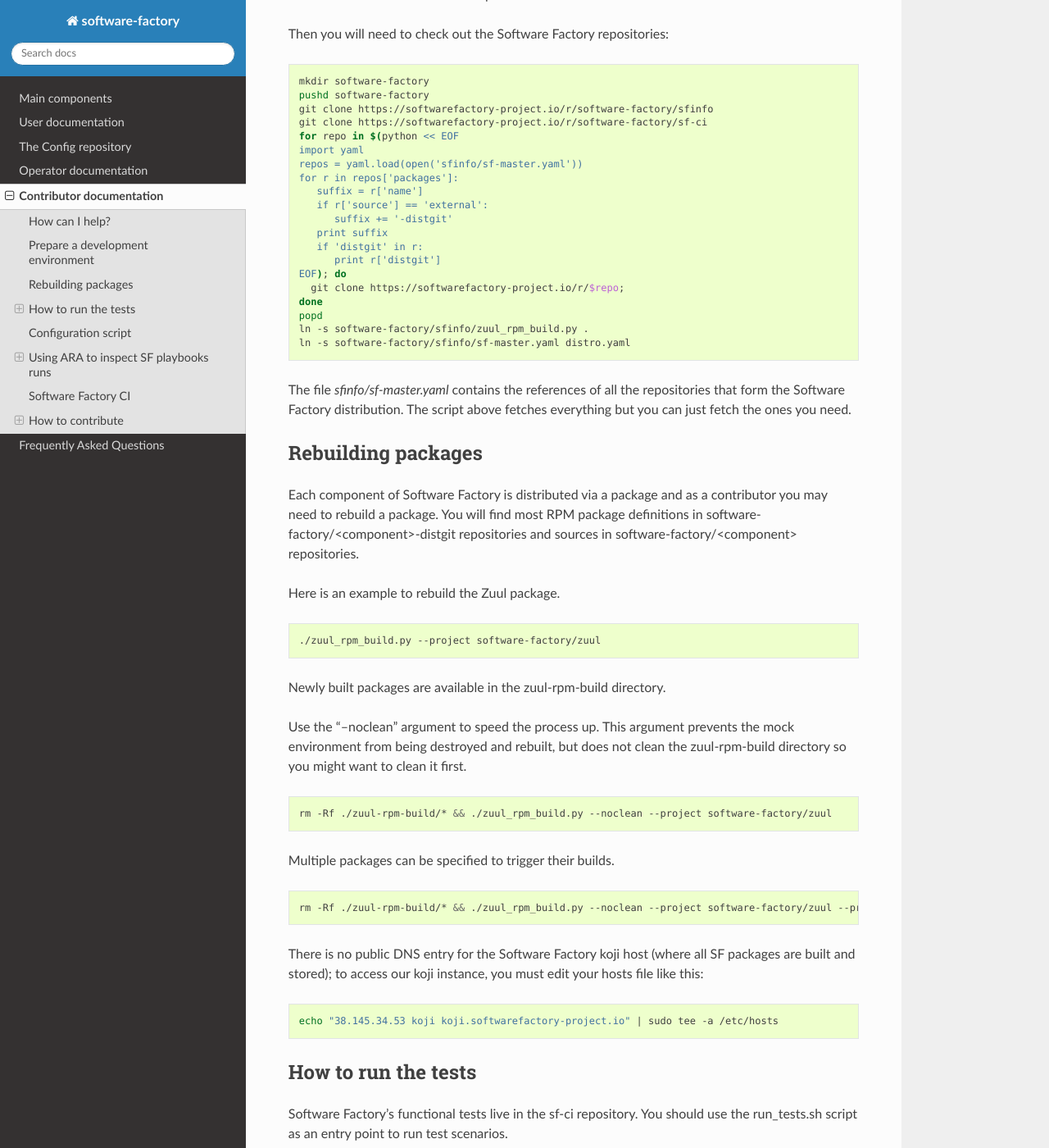
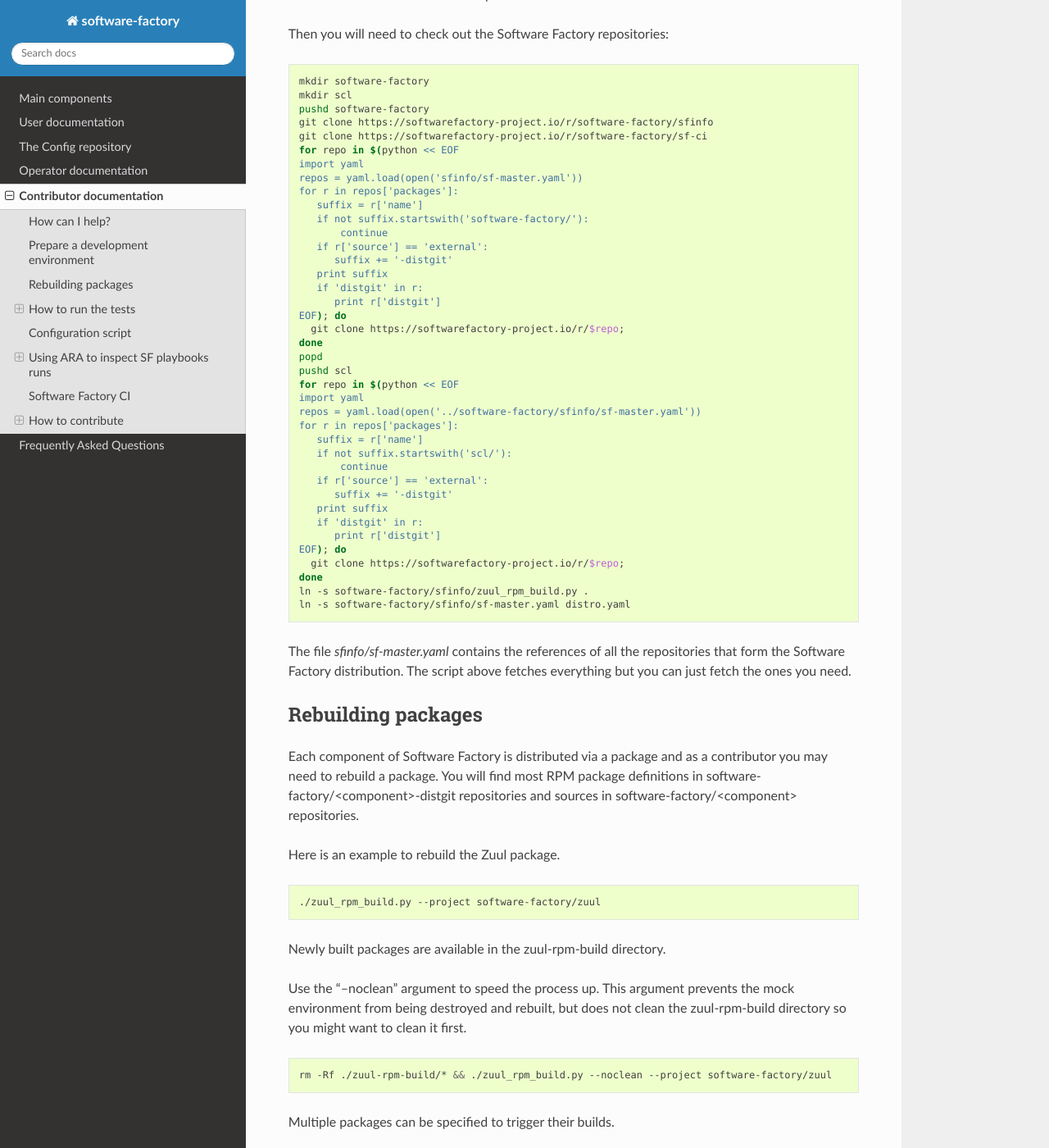
Before and after one commit to softwarefactory-project/sf-docs, a Sphinx documentation site: the page built from docs/contributor/index.rst, in a window 1280 px wide and 1400 px high, scrolled down 815 px. Shown: the whole window at 82% size. Built offline with Sphinx 7.4.7 and the Read the Docs theme 2.0.0, drawn with Linux system fonts in a browser that asks for light colours.

Commit message:
contributor doc: fetch pkg sources in the right path
Change-Id: I9c38fa0208a03bc85a05ac9d122a9daea40b1571

```diff
--- a/docs/contributor/index.rst
+++ b/docs/contributor/index.rst
@@ -36,6 +36,7 @@
 .. code-block:: bash
 
  mkdir software-factory
+ mkdir scl
  pushd software-factory
  git clone https://softwarefactory-project.io/r/software-factory/sfinfo
  git clone https://softwarefactory-project.io/r/software-factory/sf-ci
@@ -44,6 +45,8 @@
  repos = yaml.load(open('sfinfo/sf-master.yaml'))
  for r in repos['packages']:
     suffix = r['name']
+    if not suffix.startswith('software-factory/'):
+        continue
     if r['source'] == 'external':
        suffix += '-distgit'
     print suffix
@@ -53,6 +56,22 @@
    git clone https://softwarefactory-project.io/r/$repo;
  done
  popd
+ pushd scl
+ for repo in $(python << EOF
+ import yaml
+ repos = yaml.load(open('../software-factory/sfinfo/sf-master.yaml'))
+ for r in repos['packages']:
+    suffix = r['name']
+    if not suffix.startswith('scl/'):
+        continue
+    if r['source'] == 'external':
+       suffix += '-distgit'
+    print suffix
+    if 'distgit' in r:
+       print r['distgit']
+ EOF); do
+   git clone https://softwarefactory-project.io/r/$repo;
+ done
  ln -s software-factory/sfinfo/zuul_rpm_build.py .
  ln -s software-factory/sfinfo/sf-master.yaml distro.yaml
 
@@ -89,13 +108,6 @@
 .. code-block:: bash
 
  rm -Rf ./zuul-rpm-build/* && ./zuul_rpm_build.py --noclean --project software-factory/zuul --project software-factory/nodepool
-
-There is no public DNS entry for the Software Factory koji host (where all SF
-packages are built and stored); to access our koji instance, you must edit your hosts file like this:
-
-.. code-block:: bash
-
- echo "38.145.34.53 koji koji.softwarefactory-project.io" | sudo tee -a /etc/hosts
 
 How to run the tests
 --------------------
```
